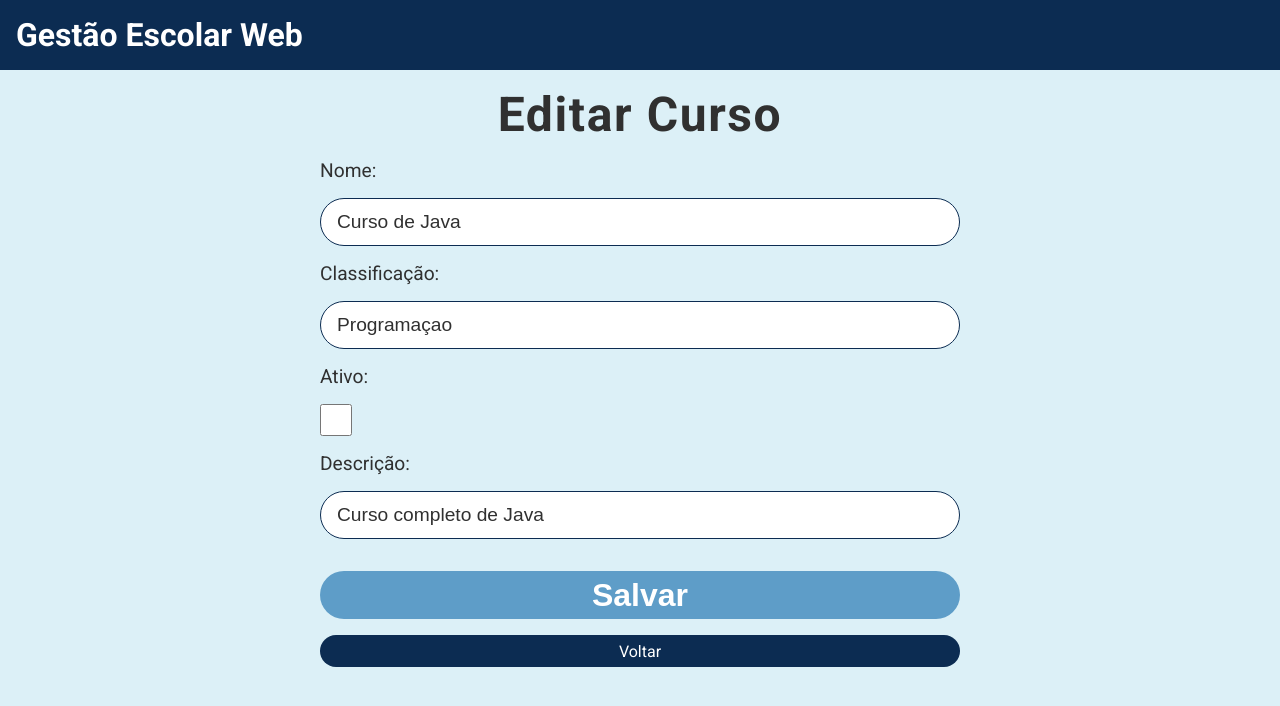
After one commit to danton2000/gestor_escolar_web, a Flask app: page /editar/curso/5 in a window 1280 px wide. The commit adds this page. Shown: the top 706 px of the page. Run offline with Flask 2, Linux system fonts and the light colour scheme; data comes from the database, SQL or seed files in the repository; both versions use the stored data as it was after the commit.

Commit message:
Subindo alterações no projeto

```diff
--- /dev/null
+++ b/curso.py
@@ -0,0 +1,130 @@
+import sqlite3
+
+class Curso:
+
+    def __init__(self, nome, classificacao, descricao):
+
+        self.nome = nome
+
+        self.classificacao = classificacao
+
+        self.descricao = descricao
+
+        self.salvar()
+
+    @property
+    def codigo(self):
+
+        return self.__codigo
+
+    def salvar(self):
+
+        conexao = sqlite3.connect("gestao_escolar.db")
+
+        cursor = conexao.cursor()
+
+        sql = f"""
+            INSERT INTO Cursos (
+                nome,
+                classificacao,
+                descricao
+            )
+            VALUES
+            (
+                '{self.nome}',
+                '{self.classificacao}',
+                '{self.descricao}'
+            )
+        """
+
+        cursor.execute(sql)
+
+        self.__codigo = cursor.lastrowid
+
+        conexao.commit()
+
+        conexao.close()
+
+    @classmethod
+    def listar(cls):
+
+        conexao = sqlite3.connect("gestao_escolar.db")
+
+        cursor = conexao.cursor()
+
+        sql = """
+            SELECT * FROM Cursos
+        """
+
+        cursor.execute(sql)
+
+        lista_cursos = cursor.fetchall()
+
+        conexao.close()
+
+        return lista_cursos
+
+    @classmethod
+    def listaCursoCodigo(cls, codigo):
+
+        # abrindo conexao
+        conexao = sqlite3.connect("gestao_escolar.db")
+
+        # utilizando o metodo cursor
+        # para fazer alguma ação no bd
+        cursor = conexao.cursor()
+
+        sql = f"""
+            SELECT * FROM Cursos WHERE codigo = '{codigo}'
+        """
+        # executando a ação
+        cursor.execute(sql)
+
+        # lista de curso recuperado do bd
+        listaCurso = cursor.fetchone()
+
+        conexao.close()
+
+        return listaCurso
+
+    # atualizar curso no bd
+    @classmethod
+    def atualizar(cls, codigo, nome, classificacao, ativo, descricao):
+        # como conectar no meu banco
+        # abrindo conexao
+        conexao = sqlite3.connect("gestao_escolar.db")
+
+        # utilizando o metodo cursor
+        # para fazer alguma ação no bd
+        cursor = conexao.cursor()
+
+        sql = f"""
+            UPDATE Cursos SET
+            nome = '{nome}',
+            classificacao = '{classificacao}',
+            ativo = '{ativo}',
+            descricao = '{descricao}'
+            WHERE codigo = '{codigo}'
+        """
+        # executando a ação
+        cursor.execute(sql)
+
+        # salvando a alteração da tabela(confrima)
+        conexao.commit()
+
+        conexao.close()
+
+    def __repr__(self):
+
+        return f"Código: {self.__codigo}, Nome: {self.nome}, Classificação: {self.classificacao}, Descrição: {self.descricao}"
+
+
+if __name__ == '__main__':
+
+    # curso = Curso(
+    #     nome='Curso de C#',
+    #     classificacao='Programaçao',
+    #     descricao='Curso completo de C#'
+    # )
+
+    print(Curso.listar())
--- a/main.py
+++ b/main.py
@@ -1,13 +1,14 @@
-import sqlite3
-
 from flask import Flask, render_template, request, redirect, url_for
 
 from aluno import Aluno
 
 from professor import Professor
 
+from curso import Curso
+
+import sqlite3
+
 app = Flask(__name__)
-
 
 @app.route("/")
 def index():
@@ -91,7 +92,7 @@ def cadastro_professor():
 
         Professor(nome = nome, cpf = cpf, telefone = telefone, email = email, formacao = formacao, especialidade = especialidade)
 
-        # redirecionando o cliente para a rota do listar_alunos
+        # redirecionando o cliente para a rota do listar_professores
         return redirect(url_for('listar_professores'))
 
     return render_template("cadastro_professor.html")
@@ -122,10 +123,61 @@ def editar_professor(matricula):
 
         Professor.atualizar(matricula = matricula, nome = nome, cpf = cpf, telefone = telefone, email=email, ativo = ativo, formacao = formacao, especialidade = especialidade)
 
-        # redirecionando o cliente para a rota do listar_alunos
+        # redirecionando o cliente para a rota do listar_professores
         return redirect(url_for('listar_professores'))
 
     return render_template("editar_professor.html", professor=professor)
+
+# Rotas Cursos
+@app.route("/listar/cursos")
+def listar_cursos():
+
+    cursos = Curso.listar()
+
+    return render_template("listar_cursos.html", cursos=cursos)
+
+@app.route("/cadastro/curso", methods=('GET', 'POST'))
+def cadastro_curso():
+
+    if request.method == 'POST':
+
+        nome = request.form['nome_curso']
+
+        classificacao = request.form['classificacao_curso']
+
+        descricao = request.form['descricao_curso']
+
+        Curso(nome = nome, classificacao = classificacao, descricao = descricao)
+
+        # redirecionando o cliente para a rota do listar_cursos
+        return redirect(url_for('listar_cursos'))
+
+    return render_template("cadastro_curso.html")
+
+@app.route("/editar/curso/<codigo>", methods=('GET', 'POST'))
+def editar_curso(codigo):
+
+    curso = Curso.listaCursoCodigo(codigo = codigo)
+
+    if request.method == 'POST':
+
+        nome = request.form['nome_curso']
+
+        classificacao = request.form['classificacao_curso']
+
+        ativo = 0
+
+        if 'ativo_curso' in request.form:
+            ativo = 1
+
+        descricao = request.form['descricao_curso']
+
+        Curso.atualizar(codigo = codigo, nome = nome, classificacao = classificacao, ativo = ativo, descricao=descricao)
+
+        # redirecionando o cliente para a rota do listar_cursos
+        return redirect(url_for('listar_cursos'))
+
+    return render_template("editar_curso.html", curso=curso)
 
 # Rotas Turmas
 @app.route("/cadastro/turma", methods=('GET', 'POST'))
--- a/static/css/style.css
+++ b/static/css/style.css
@@ -115,11 +115,11 @@ main .conteudo-principal .conteudo-formulario {
 }
 
 main .conteudo-principal .conteudo-formulario .campos-formulario {
-    display: block;
+    display: flex;
+    flex-direction: column;
 }
 
 main .conteudo-principal .conteudo-formulario .campos-formulario label {
-    display: block;
     font-size: 1.2rem;
     color: var(--preto);
     text-align: left;
@@ -136,24 +136,23 @@ main .conteudo-principal .conteudo-formulario .campos-formulario input {
     border: 1px solid var(--azul-escuro);
 }
 
-main .conteudo-principal .conteudo-formulario .checkbox label {
-    display: block;
+main .conteudo-principal .conteudo-formulario .campos-formulario textarea {
+    text-align: left;
+    resize: none;
+    border-radius: 1rem;
+    margin: 1rem 0 1rem 0;
+    padding: 1rem;
+    color: var(--preto);
     font-size: 1.2rem;
-    color: var(--preto);
-    text-align: left;
+    border: 1px solid var(--azul-escuro);
 }
 
-main .conteudo-principal .conteudo-formulario .checkbox {
-    display: block;
-    text-align: left;
+main .conteudo-principal .conteudo-formulario .campos-formulario textarea:focus {
+    outline: none;
+    border: 1px solid var(--azul-normal);
 }
 
-main .conteudo-principal .conteudo-formulario .checkbox input {
-    text-align: left;
-    margin: 1rem 0 1rem 0;
-}
-
-main .conteudo-principal .conteudo-formulario .checkbox input[type=checkbox] {
+main .conteudo-principal .conteudo-formulario input[type=checkbox] {
     width: 2rem;
     height: 2rem;
 }
@@ -162,6 +161,7 @@ main .conteudo-principal .conteudo-formulario .campos-formulario input:focus {
     outline: none;
     border: 1px solid var(--azul-normal);
 }
+
 
 main .conteudo-principal .conteudo-formulario button {
     background: var(--azul-normal);
--- /dev/null
+++ b/templates/editar_curso.html
@@ -0,0 +1,61 @@
+{% extends "base.html" %} {% block conteudo %}
+<div class="conteudo-principal">
+    <h2>Editar Curso</h2>
+
+    <div class="conteudo-formulario">
+        <form method="post">
+            <div class="campos-formulario">
+                <label for="nome_curso">Nome:</label>
+                <input
+                    type="text"
+                    id="nome_curso"
+                    name="nome_curso"
+                    value="{{ curso[1] }}"
+                    required
+                />
+            </div>
+
+            <div class="campos-formulario">
+                <label for="classificacao_curso">Classificação:</label>
+                <input
+                    type="text"
+                    id="classificacao_curso"
+                    name="classificacao_curso"
+                    value="{{ curso[2] }}"
+                    required
+                />
+            </div>
+
+            <div class="campos-formulario">
+                <label for="ativo_curso">Ativo:</label>
+                {% if curso[3] == 1 %}
+                <input
+                    type="checkbox"
+                    id="ativo_curso"
+                    name="ativo_curso"
+                    checked
+                />
+                {% else %}
+                <input type="checkbox" id="ativo_curso" name="ativo_curso" />
+                {% endif %}
+            </div>
+
+            <div class="campos-formulario">
+                <label for="descricao_curso">Descrição:</label>
+                <input
+                    type="text"
+                    id="descricao_curso"
+                    name="descricao_curso"
+                    value="{{ curso[4] }}"
+                    required
+                />
+            </div>
+
+            <button type="submit">Salvar</button>
+        </form>
+
+        <a href="/listar/cursos" class="botao-primario">Voltar</a>
+    </div>
+</div>
+
+{% endblock %}
--- a/templates/index.html
+++ b/templates/index.html
@@ -7,6 +7,7 @@
     <div class="menu">
         <a href="/listar/alunos" class="botao-primario">Listar Alunos</a>
         <a href="/listar/professores" class="botao-primario">Listar Professores</a>
+        <a href="/listar/cursos" class="botao-primario">Listar Cursos</a>
     </div>
 </div>
 {% endblock %}
```
Also changed, not shown: templates/cadastro_curso.html (added, +43 -0 lines), templates/listar_cursos.html (added, +44 -0 lines), turma.py (added, +136 -0 lines), README.md, gestao_escolar.db.
